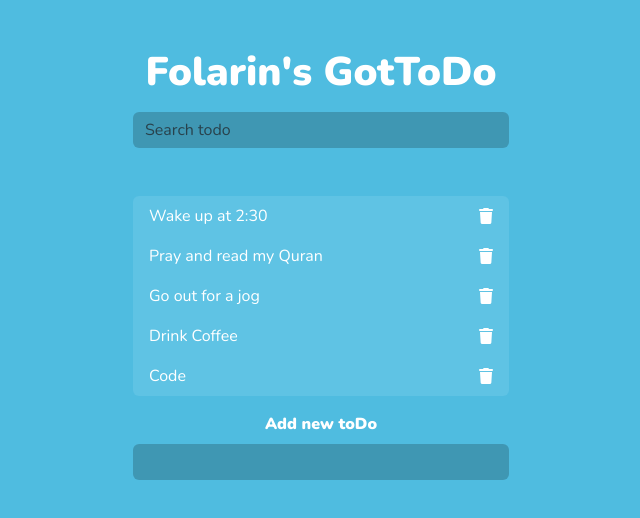
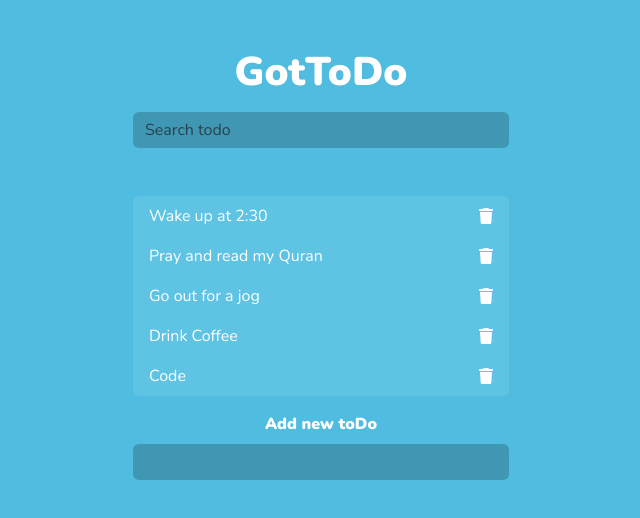
Before and after one commit to abubakrmo/toDoList, a plain HTML site: page index.html in a window 1280 px wide. Shown: the whole page, without its empty margins (319-959 px from the left). Drawn offline with nearby package versions, Linux system fonts and the light colour scheme.

Commit message:
Update index.html

```diff
--- a/index.html
+++ b/index.html
@@ -17,7 +17,7 @@
 <body>
     <div class="container">
         <header class="text-center my-5">
-            <h1 class="mb-3"> Folarin's GotToDo</h1>
+            <h1 class="mb-3"> GotToDo </h1>
             <form class="search">
                 <input type="text" class="form-control m-auto" name="search" placeholder="Search todo">
             </form>
```
